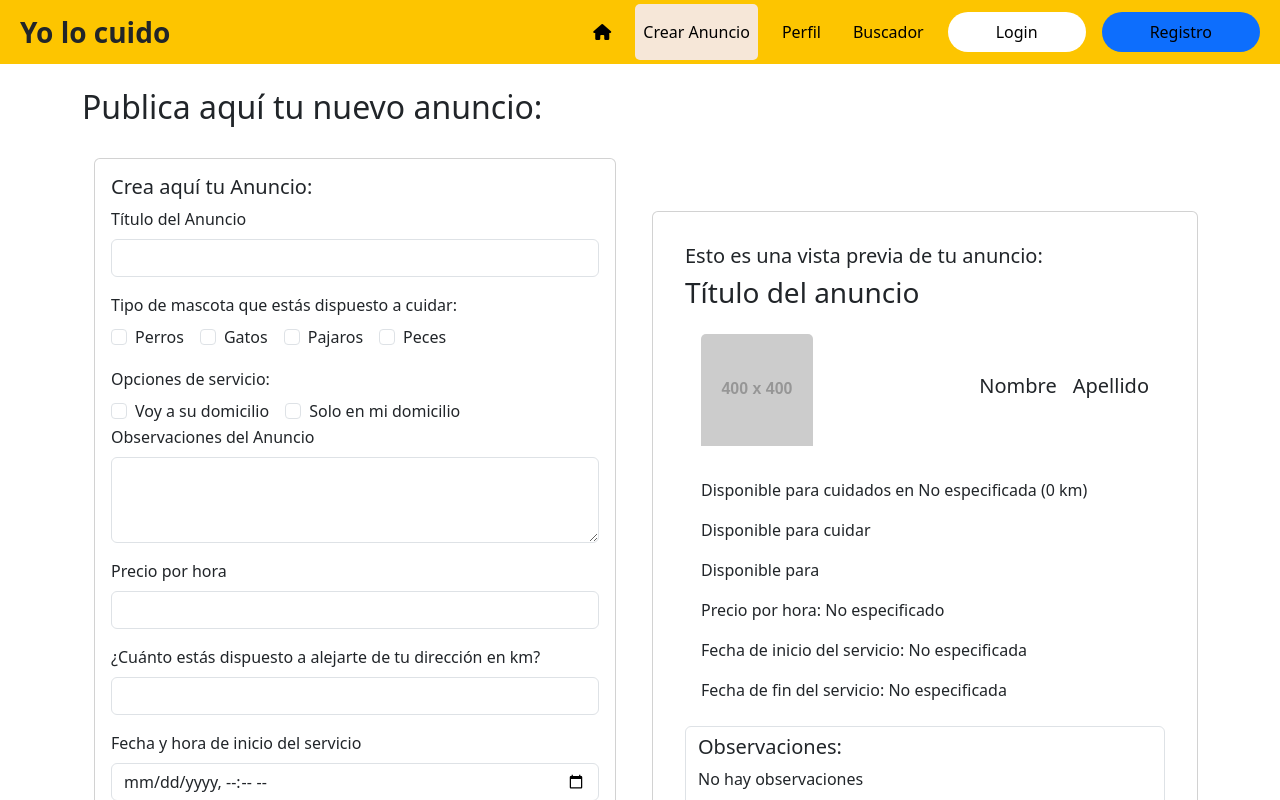
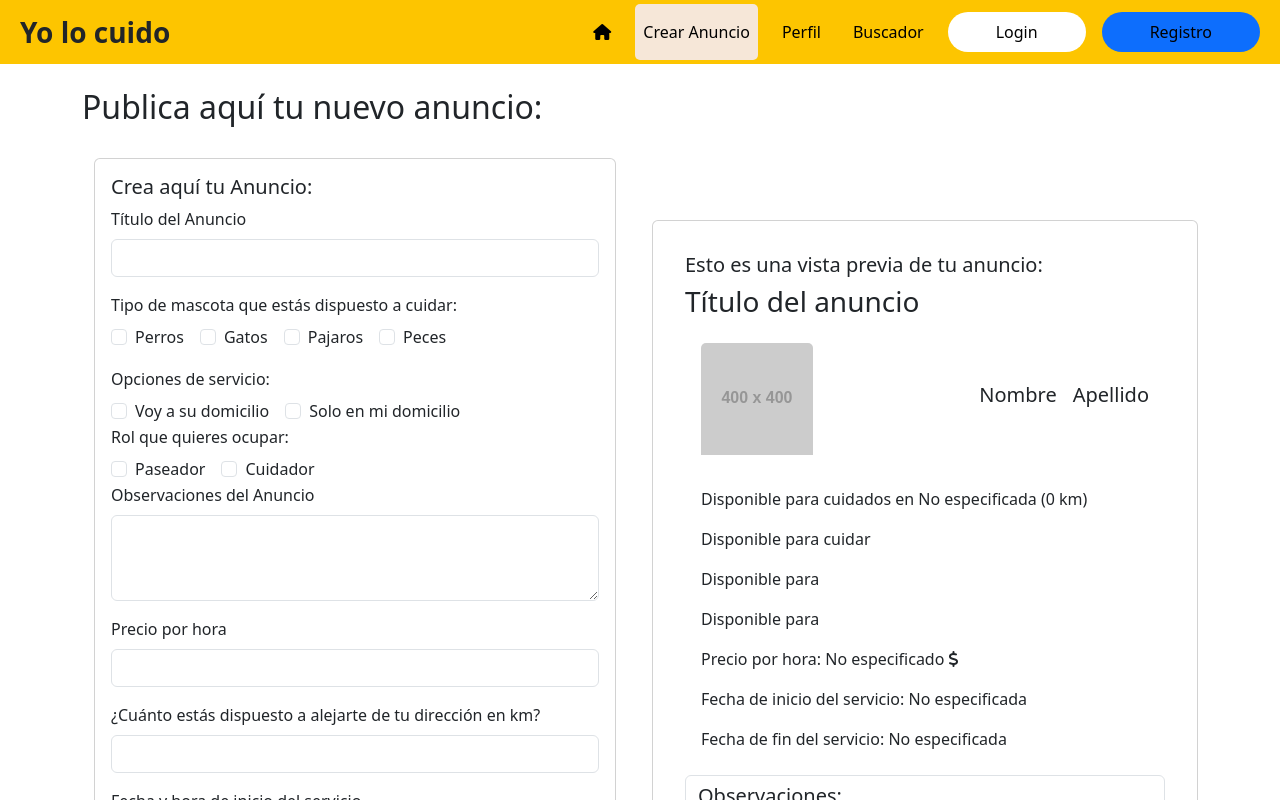
Before and after one commit to No-Country-simulation/c19-25-m-node-react, a React (Vite) app in the folder FRONTEND-REACT/: page /anuncios in a window 1280 px wide. Shown: the top 800 px of the page. Built offline with nearby package versions, Linux system fonts and the light colour scheme.

Commit message:
Crear Anuncio y Vista previa funcionando completamente

```diff
--- a/FRONTEND-REACT/src/components/CardAnuncio.jsx
+++ b/FRONTEND-REACT/src/components/CardAnuncio.jsx
@@ -9,10 +9,12 @@ const CardAnuncio = ({ anuncio }) => {
       if (option === "Soloenmidomicilio") return "Solo en mi domicilio";
       return option;
     })
-    .join(", ");
+    .join(" y ");
 
   // Calcular la dirección con la distancia máxima
   const direccionConDistancia = `${anuncio.direccion || 'No especificada'} (${anuncio.distanciaMaxima || 0} km)`;
+  const selectedRols = Object.keys(anuncio.selectedRols).filter((rol) => anuncio.selectedRols[rol]).join(" y ");
+
 
   // Formatear fechas y horas
   const formatDateTime = (dateTimeString) => {
@@ -43,7 +45,8 @@ const CardAnuncio = ({ anuncio }) => {
             <p className="card-text">Disponible para cuidados en {direccionConDistancia}</p>
             <p className="card-text">Disponible para cuidar {selectedPets}</p>
             <p className="card-text">Disponible para {serviceOptions}</p>
-            <p className="card-text">Precio por hora: {anuncio.precio || 'No especificado'}</p>
+            <p className="card-text">Disponible para {selectedRols}</p>
+            <p className="card-text">Precio por hora: {anuncio.precio || 'No especificado'} <i class="fa-solid fa-dollar-sign"></i></p>
             <p className="card-text">Fecha de inicio del servicio: {formatDateTime(anuncio.fechaInicio)}</p>
             <p className="card-text">Fecha de fin del servicio: {formatDateTime(anuncio.fechaFin)}</p>
           </div>
--- a/FRONTEND-REACT/src/components/CrearAnuncio.jsx
+++ b/FRONTEND-REACT/src/components/CrearAnuncio.jsx
@@ -1,4 +1,4 @@
-import React, { useState,useEffect } from 'react';
+import React, { useState, useEffect } from 'react';
 import { useNavigate } from 'react-router-dom';
 import axios from 'axios';
 import ModalComponent from './ModalComponent';
@@ -41,11 +41,21 @@ const CrearAnuncio = ({ anuncio, onAnuncioChange }) => {
     onAnuncioChange({ [id]: value });
   };
 
-  const handleCheckboxChange = (event) => {
+  const handleCheckboxPetChange = (event) => {
     const { id, checked } = event.target;
     onAnuncioChange({
       selectedPets: {
         ...anuncio.selectedPets,
+        [id]: checked
+      }
+    });
+  };
+
+  const handleCheckboxRolChange = (event) => {
+    const { id, checked } = event.target;
+    onAnuncioChange({
+      selectedRols: {
+        ...anuncio.selectedRols,
         [id]: checked
       }
     });
@@ -65,6 +75,7 @@ const CrearAnuncio = ({ anuncio, onAnuncioChange }) => {
     event.preventDefault();
     const atLeastOnePetSelected = Object.values(anuncio.selectedPets).some((isSelected) => isSelected);
     const atLeastOneServiceSelected = Object.values(anuncio.serviceOptions).some((isSelected) => isSelected);
+    const atLeastOneRolSelected = Object.values(anuncio.selectedRols).some((isSelected) => isSelected);
 
     if (!atLeastOnePetSelected) {
       setFormError('Por favor, selecciona al menos un tipo de mascota que estás dispuesto a cuidar.');
@@ -74,7 +85,10 @@ const CrearAnuncio = ({ anuncio, onAnuncioChange }) => {
       setFormError('La fecha de inicio no puede ser en el pasado.');
     } else if (anuncio.fechaFin <= anuncio.fechaInicio) {
       setFormError('La fecha de fin debe ser posterior a la fecha de inicio.');
-    } else {
+    } else if (!atLeastOneRolSelected) {
+      setFormError('Debe seleccionar un rol.');
+    }
+    else {
       setFormError('');
       setMostrarModalEnvio(true);
     }
@@ -113,7 +127,7 @@ const CrearAnuncio = ({ anuncio, onAnuncioChange }) => {
                       id={pet}
                       value={pet}
                       checked={anuncio.selectedPets[pet]}
-                      onChange={handleCheckboxChange}
+                      onChange={handleCheckboxPetChange}
                     />
                     <label className="form-check-label" htmlFor={pet}>{pet}</label>
                   </div>
@@ -135,6 +149,25 @@ const CrearAnuncio = ({ anuncio, onAnuncioChange }) => {
                       onChange={handleServiceOptionChange}
                     />
                     <label className="form-check-label" htmlFor={option.replace(/\s+/g, '')}>{option}</label>
+                  </div>
+                ))}
+              </div>
+            </div>
+
+            <div>
+              <label htmlFor="selectedRols" className="form-label">Rol que quieres ocupar:</label>
+              <div id="selectedRols">
+                {['Paseador', 'Cuidador'].map((rol) => (
+                  <div className="form-check form-check-inline" key={rol}>
+                    <input
+                      className="form-check-input"
+                      type="checkbox"
+                      id={rol}
+                      value={rol}
+                      checked={anuncio.selectedRols[rol]}
+                      onChange={handleCheckboxRolChange}
+                    />
+                    <label className="form-check-label" htmlFor={rol}>{rol}</label>
                   </div>
                 ))}
               </div>
--- a/FRONTEND-REACT/src/pages/Anuncios.jsx
+++ b/FRONTEND-REACT/src/pages/Anuncios.jsx
@@ -16,6 +16,10 @@ const Anuncios = () => {
     serviceOptions: {
       Voyasudomicilio: false,
       Soloenmidomicilio: false
+    },
+    selectedRols: {
+      Paseador: false,
+      Cuidador: false
     },
     distanciaMaxima: '',
     fechaInicio: '',
```
